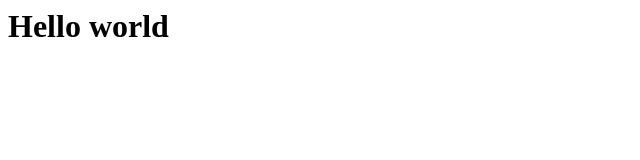
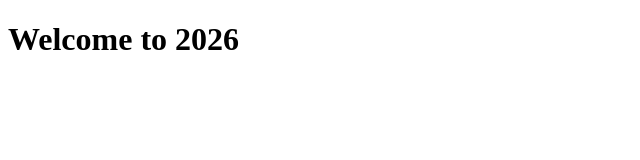
Before and after one commit to Vidyalakshmi001/my-website, a plain HTML site: page index.html in a window 1280 px wide. Shown: the whole page, without its empty margins (0-640 px from the left). Drawn offline with Linux system fonts and the light colour scheme.

Commit message:
Update index.html

```diff
--- a/index.html
+++ b/index.html
@@ -1 +1,10 @@
-<h1>Hello world</h1>
+<!DOCTYPE html>
+<html lang="en">
+<head>
+    <meta charset="UTF-8">
+    <title>Welcome 2026</title>
+</head>
+<body>
+    <h1>Welcome to 2026</h1>
+</body>
+</html>
```
